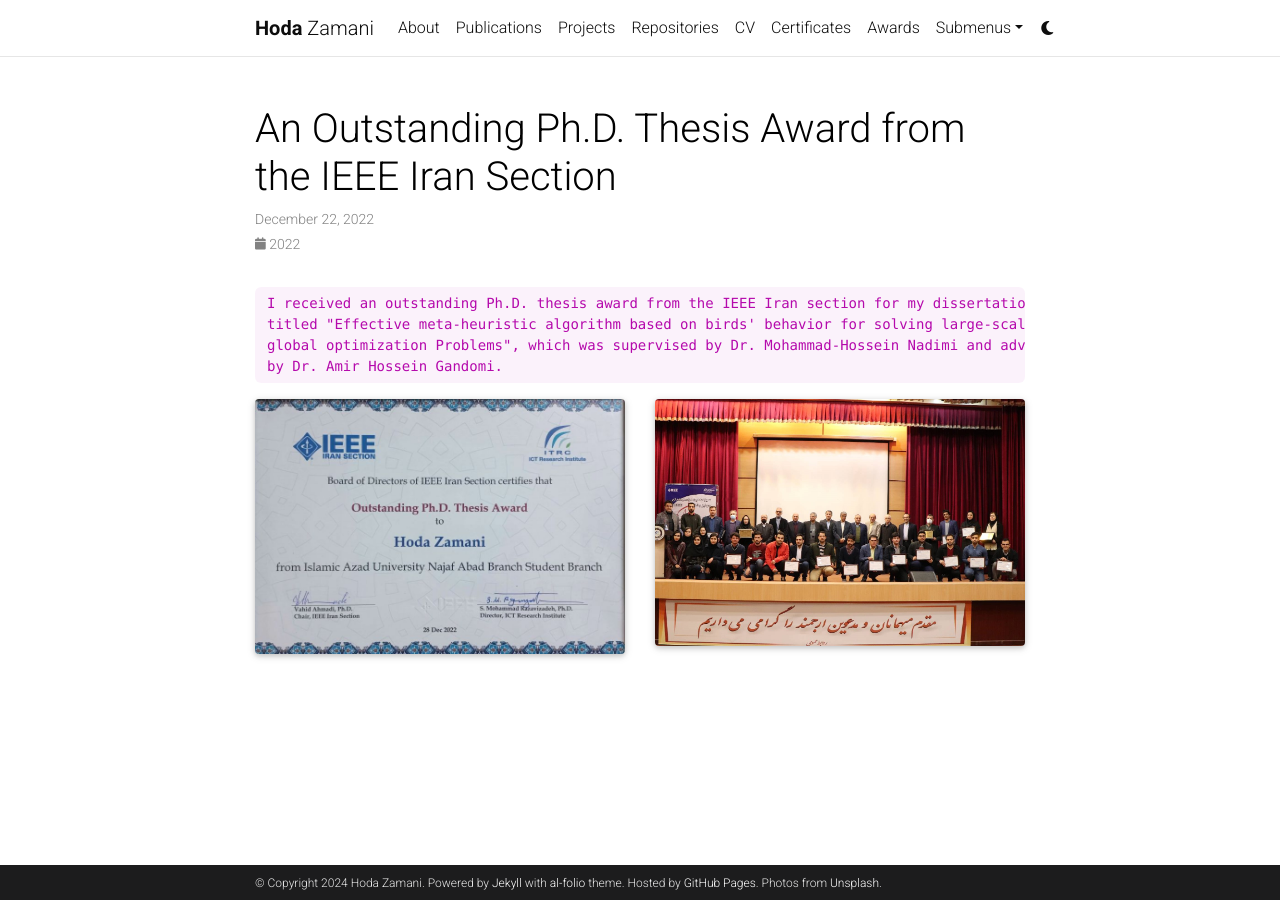
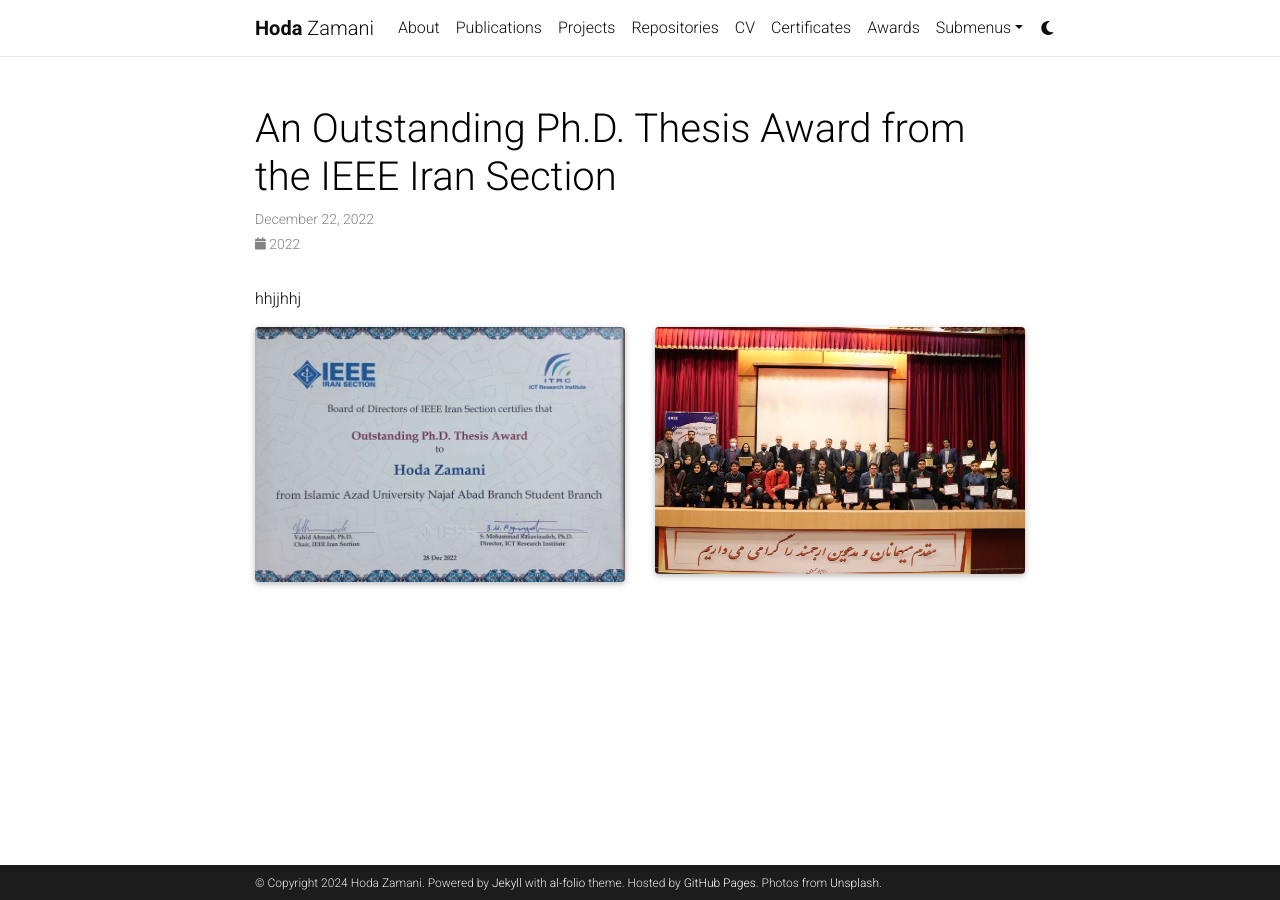
Before and after one commit to HodaZamani/HodaZamani.github.io, a Jekyll site: the page built from _news/announcement_4.md, in a window 1280 px wide. Built offline with Jekyll 4.4.1, drawn with Linux system fonts in a browser that asks for light colours; full-size pictures stand in for the smaller copies a plugin makes; comment, search, counter and statistics services are not loaded; a style sheet for code colours, icons or effects is not loaded.

Commit message:
Update announcement_4.md

```diff
--- a/_news/announcement_4.md
+++ b/_news/announcement_4.md
@@ -5,13 +5,7 @@
 inline: false
 related_posts: false
 ---
-
-
-    I received an outstanding Ph.D. thesis award from the IEEE Iran section for my dissertation
-    titled "Effective meta-heuristic algorithm based on birds' behavior for solving large-scale
-    global optimization Problems", which was supervised by Dr. Mohammad-Hossein Nadimi and advised
-    by Dr. Amir Hossein Gandomi.
-
+ hhjjhhj
 
 
 <div class="row">
```
